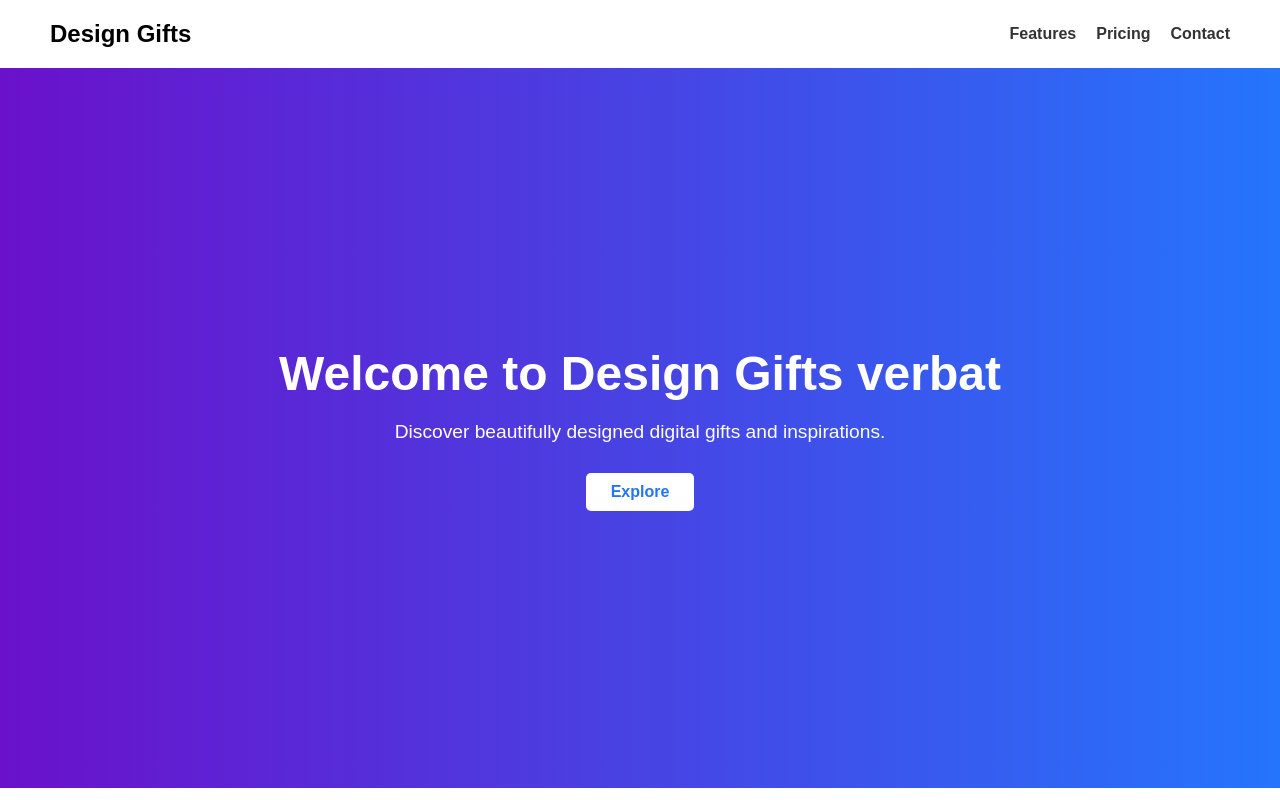
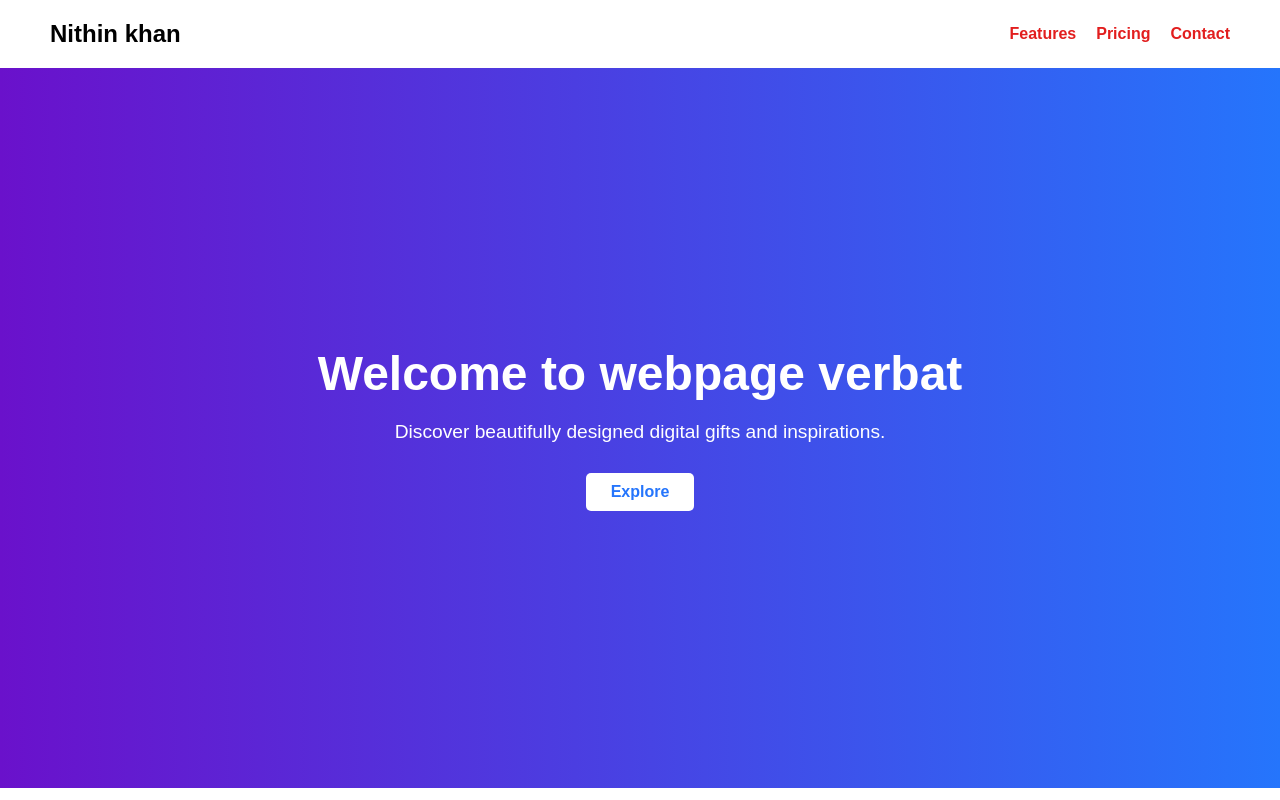
Before and after one commit to jamesbijo09876/github-actions, a plain HTML site: page index.html in a window 1280 px wide. Shown: the top 800 px of the page. Drawn offline with Linux system fonts and the light colour scheme.

Commit message:
update webpage

```diff
--- a/index.html
+++ b/index.html
@@ -10,7 +10,7 @@
     <!-- Header -->
     <header>
         <nav class="navbar">
-            <div class="logo">Design Gifts</div>
+            <div class="logo">Nithin khan</div>
             <ul class="nav-links">
                 <li><a href="#features">Features</a></li>
                 <li><a href="#pricing">Pricing</a></li>
@@ -21,7 +21,7 @@
 
     <!-- Hero Section -->
     <section class="hero">
-        <h1>Welcome to Design Gifts  verbat</h1>
+        <h1>Welcome to webpage  verbat</h1>
         <p>Discover beautifully designed digital gifts and inspirations.</p>
         <a href="#features" class="btn">Explore</a>
     </section>
--- a/style.css
+++ b/style.css
@@ -29,7 +29,7 @@
 
 .nav-links li a {
     text-decoration: none;
-    color: #333;
+    color: #e21e1e;
     font-weight: bold;
 }
 
```
